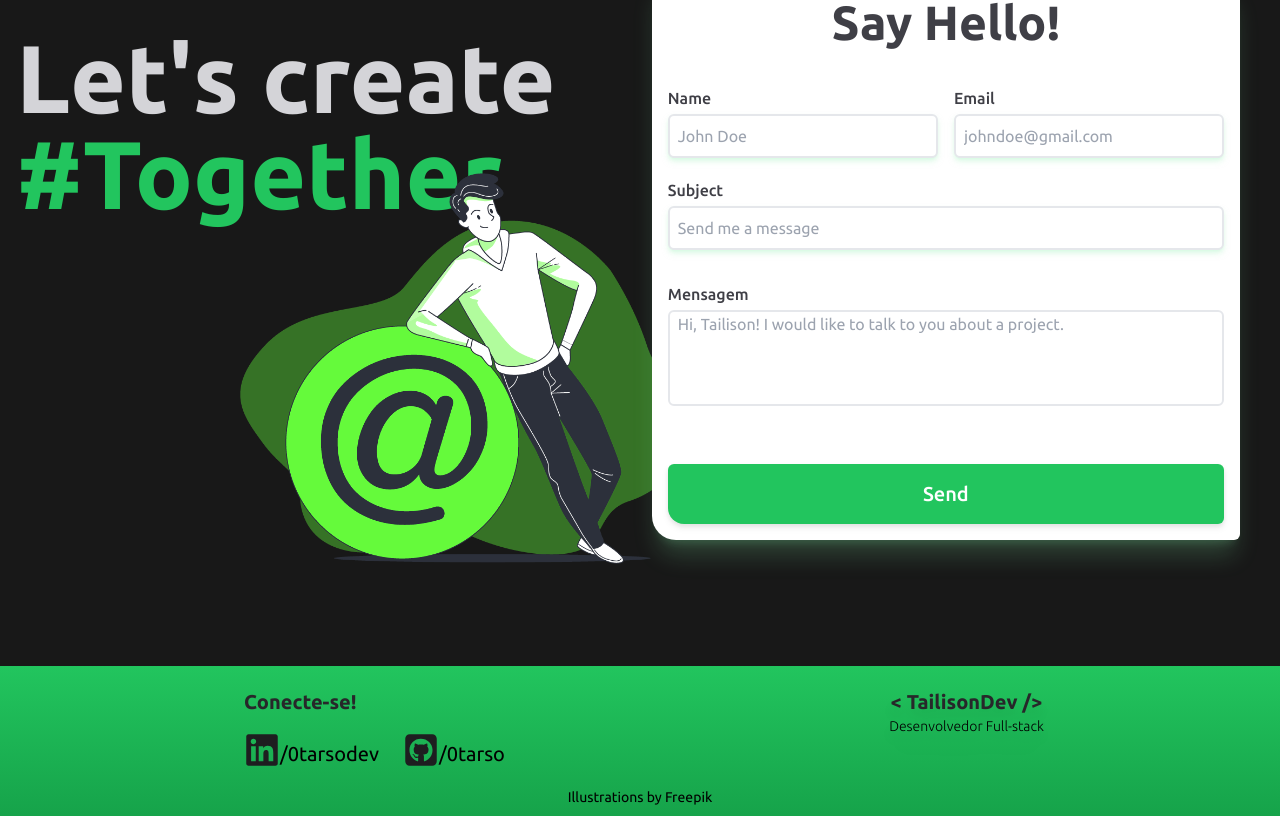
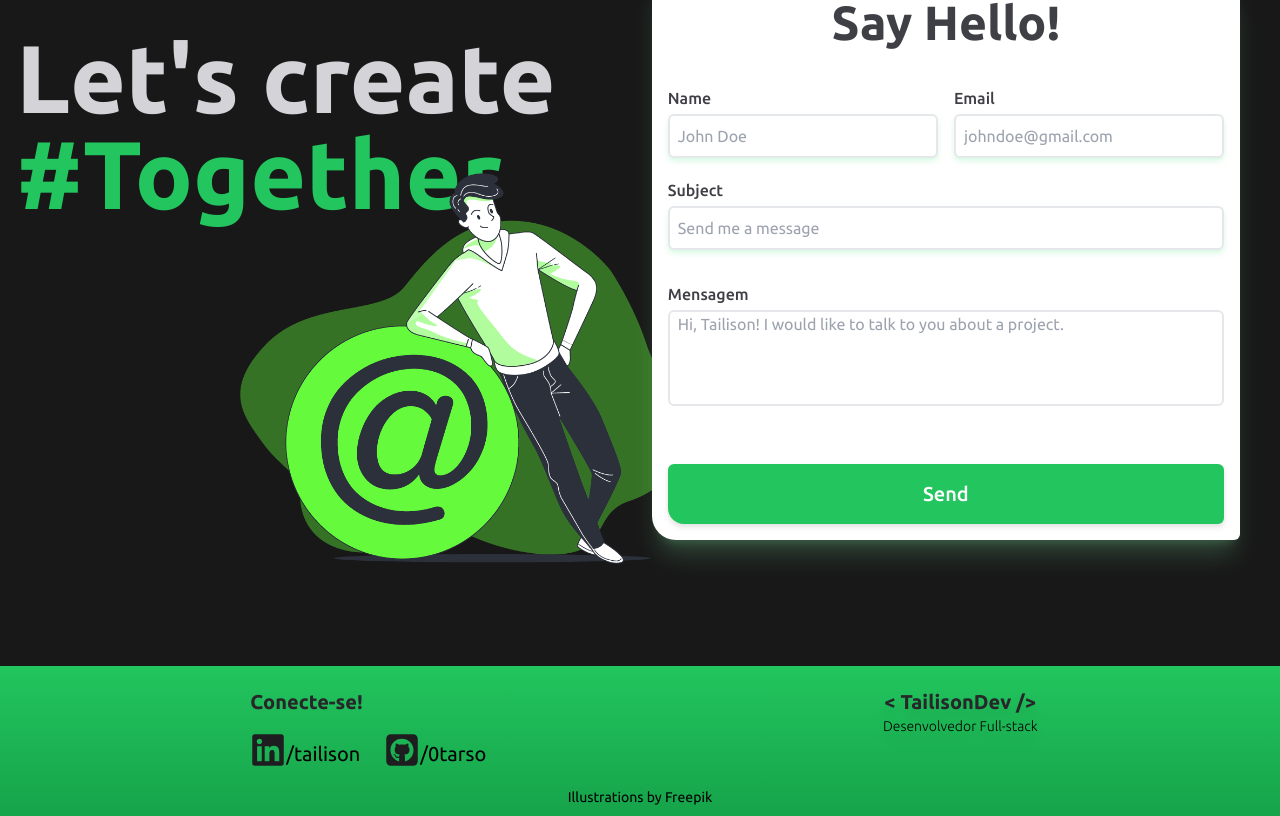
Before and after one commit to 0tarso/Portfolio_Tailison, a React (Vite) app: page / in a window 1280 px wide. Shown: the part 4038-4854 px from the top of the page. Built offline with nearby package versions, Linux system fonts and the light colour scheme; no server answers; a web font is replaced by a local one.

Commit message:
fix: github and linkedin links

```diff
--- a/src/components/footer/index.tsx
+++ b/src/components/footer/index.tsx
@@ -3,6 +3,10 @@ import { FaLinkedin } from 'react-icons/fa'
 import { FaSquareGithub } from 'react-icons/fa6'
 
 const Footer = () => {
+
+  const hrefLinkedin = 'https://www.linkedin.com/in/tailison'
+  const hrefGitHub = 'https://github.com/0tarso'
+
   return (
     <div className='h-[150px] max-sm:h-fit pt-5 w-full bg-gradient-to-t from-green-600 to-green-500 flex flex-col justify-around'>
 
@@ -15,16 +19,16 @@ const Footer = () => {
           <div className=' flex justify-center pt-2 flex-row gap-y-2 gap-x-2'>
 
             <a className='flex items-end max-sm:mr-12 cursor-pointer hover:bg-white p-2 rounded-xl transition-all duration-500'
-              href='https://www.linkedin.com/in/0tarsodev'
+              href={hrefLinkedin}
               target='_blank'
               rel='noopener noreferer'
             >
               <FaLinkedin size={36} color='#1e1e20' />
-              <span className='max-sm:block text-xl'>/0tarsodev</span>
+              <span className='max-sm:block text-xl'>/tailison</span>
             </a>
 
             <a className='flex items-end cursor-pointer hover:bg-white p-2 rounded-xl transition-all duration-500'
-              href='https://www.github.com/0tarso'
+              href={hrefGitHub}
               target='_blank'
               rel='noopener noreferer'
             >
```
